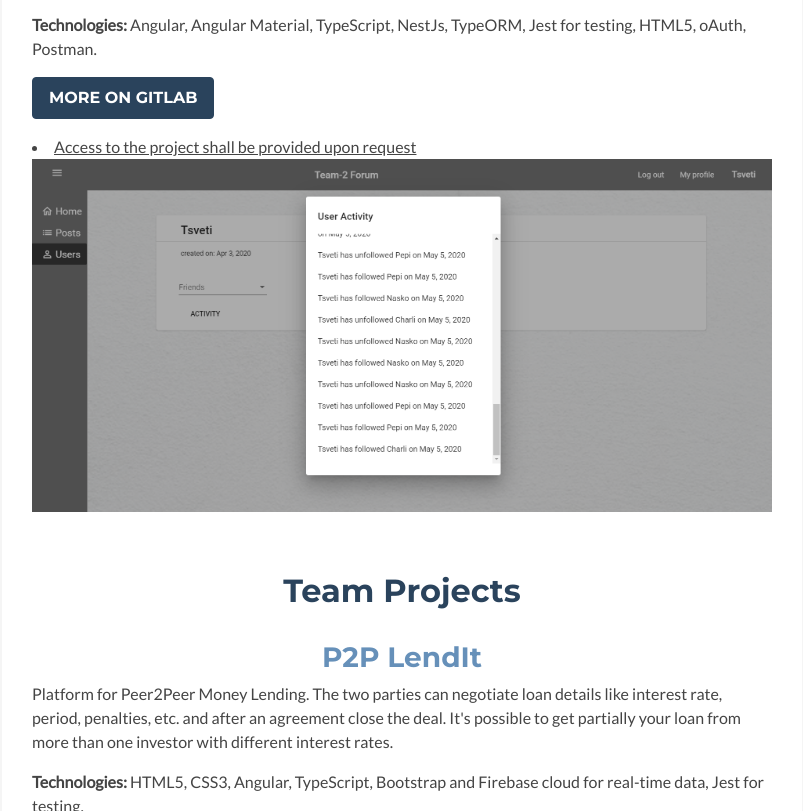
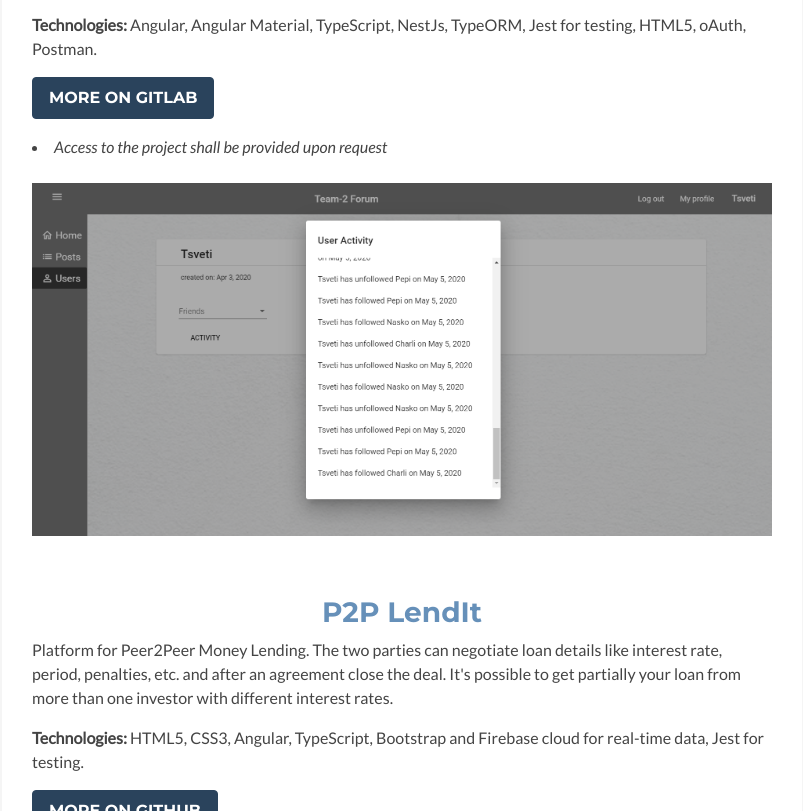
Before and after one commit to savazhelev/savazhelev.github.io, a plain HTML site: page index.html in a window 1280 px wide. Shown: the part 741-1552 px from the top of the page, without its empty margins (238-1041 px from the left). Drawn offline with Linux system fonts and the light colour scheme.

Commit message:
html changes

```diff
--- a/index.html
+++ b/index.html
@@ -140,13 +140,13 @@
                 >More on GitLab</a
               >
             </p>
-            <li><u>Access to the project shall be provided upon request</u></li>
+            <li><i>Access to the project shall be provided upon request</i></li> <br>
             <div class="code-block">
               <img class="project-img" src="./assets/images/forum-system.png" />
             </div>
           </div>
           <!--//block-->
-          <h2 class="title text-center">Team Projects</h2>
+
           <div class="block">
             <h3 class="sub-title text-center">P2P LendIt</h3>
             <p>
```
